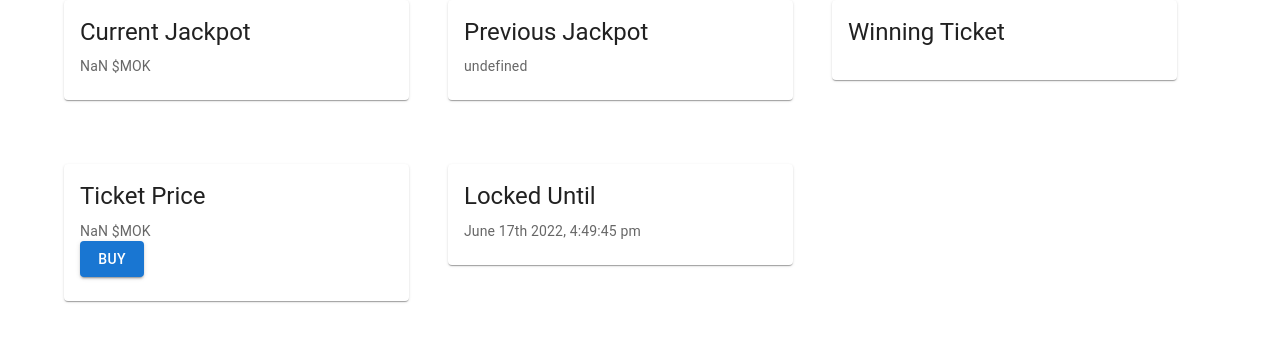
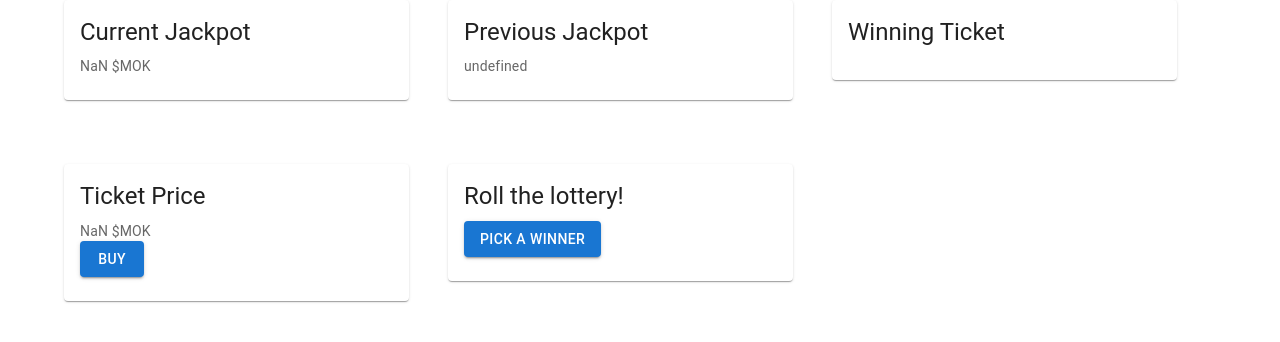
Before and after one commit to Celestial-Otter/blockchain-exercise, a React (Create React App) app: page / in a window 1280 px wide. Shown: the top 342 px of the page. Built offline with nearby package versions, Linux system fonts and the light colour scheme.

Commit message:
setting locked until works

```diff
--- a/src/App.js
+++ b/src/App.js
@@ -4,10 +4,11 @@
 import React, { useEffect } from "react";
 import { Grid } from "@mui/material";
 import { Container } from "@mui/system";
-import Moment from "moment";
+import moment from "moment";
 
 import CardBox from "./components/CardBox";
 import BuyTicketCardBox from "./components/BuyTicketCardBox";
+import RollLotteryCardBox from "./components/RollLotteryCardBox";
 import * as blockchain from "./apis/blockchain";
 import { blockchainContext } from "./context/blockchainContext";
 
@@ -28,9 +29,7 @@ export default function App() {
       .then((jackpot) => setPreviousJackpot(jackpot));
     blockchain.getTicketPrice().then((price) => setTicketPrice(price));
 
-    setLockedUntil(
-      Moment().add(5, "minutes").format("MMMM Do YYYY, h:mm:ss a")
-    );
+    setLockedUntil(moment().add(-1, "day").format("YYYY-MM-DD HH:mm:ss"));
   }, []);
 
   return (
@@ -41,6 +40,7 @@ export default function App() {
         previousJackpot,
         winningTicket,
         lockedUntil,
+        setLockedUntil,
         ticketPrice,
       }}
     >
@@ -75,7 +75,10 @@ export default function App() {
           </Grid>
 
           <Grid item xs={4}>
-            <CardBox title={"Locked Until"} description={`${lockedUntil}`} />
+            <RollLotteryCardBox
+              title={"Locked Until"}
+              description={`${lockedUntil}`}
+            />
           </Grid>
         </Grid>
       </Container>
--- /dev/null
+++ b/src/components/LockedCard.js
@@ -0,0 +1,27 @@
+import * as React from "react";
+import Card from "@mui/material/Card";
+import CardContent from "@mui/material/CardContent";
+import Typography from "@mui/material/Typography";
+import { Button } from "@mui/material";
+import { blockchainContext } from "../context/blockchainContext";
+import moment from "moment";
+import * as blockchain from "../apis/blockchain";
+import { useContext } from "react";
+
+const LockedCard = () => {
+  const { lockedUntil } = useContext(blockchainContext);
+  return (
+    <Card sx={{ maxWidth: 345 }}>
+      <CardContent>
+        <Typography gutterBottom variant="h5" component="div">
+          Locked Until:
+        </Typography>
+        <Typography variant="body2" color="text.secondary">
+          {lockedUntil}
+        </Typography>
+      </CardContent>
+    </Card>
+  );
+};
+
+export default LockedCard;
--- /dev/null
+++ b/src/components/RollLotteryCardBox.js
@@ -0,0 +1,18 @@
+import * as React from "react";
+
+import { blockchainContext } from "../context/blockchainContext";
+import moment from "moment";
+import LockedCard from "./LockedCard";
+import UnlockedCard from "./UnlockedCard";
+
+const RollLotteryCardBox = () => {
+  const { lockedUntil } = React.useContext(blockchainContext);
+
+  const currentTime = moment().unix();
+  const lockedUntilTime = moment(lockedUntil).unix();
+
+  const isLocked = moment(currentTime).isAfter(lockedUntilTime);
+  return <div>{isLocked ? <UnlockedCard /> : <LockedCard />}</div>;
+};
+
+export default RollLotteryCardBox;
--- /dev/null
+++ b/src/components/UnlockedCard.js
@@ -0,0 +1,34 @@
+import * as React from "react";
+import Card from "@mui/material/Card";
+import CardContent from "@mui/material/CardContent";
+import Typography from "@mui/material/Typography";
+import { Button } from "@mui/material";
+import { blockchainContext } from "../context/blockchainContext";
+import moment from "moment";
+import * as blockchain from "../apis/blockchain";
+
+const UnlockedCard = () => {
+  const { setLockedUntil } = React.useContext(blockchainContext);
+  const rollLottery = async (e) => {
+    e.preventDefault();
+    console.log("Rolling");
+    //TODO add roll lottery logic
+
+    setLockedUntil(moment().add(5, "minute").format("YYYY-MM-DD HH:mm:ss"));
+  };
+
+  return (
+    <Card sx={{ maxWidth: 345 }}>
+      <CardContent>
+        <Typography gutterBottom variant="h5" component="div">
+          Roll the lottery!
+        </Typography>
+        <Button variant="contained" color="primary" onClick={rollLottery}>
+          Pick a Winner
+        </Button>
+      </CardContent>
+    </Card>
+  );
+};
+
+export default UnlockedCard;
```
